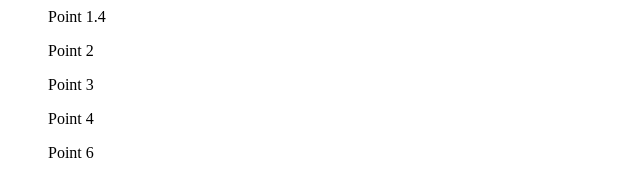
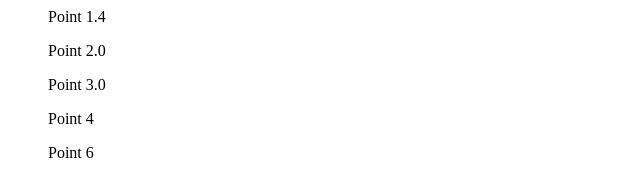
Before and after one commit to TestAradhana/ArisGlobal, a plain HTML site: page index.html in a window 1280 px wide. Shown: the full height of the page, 0-640 px from the left. Drawn offline with Linux system fonts and the light colour scheme.

Commit message:
New Changes

```diff
--- a/index.html
+++ b/index.html
@@ -3,8 +3,8 @@
 </head>
 <body>
 <ul> Point 1.4 </ul>
-<ul> Point 2 </ul>
-<ul> Point 3 </ul>
+<ul> Point 2.0 </ul>
+<ul> Point 3.0 </ul>
 <ul> Point 4 </ul>
 <ul> Point 6 </ul>
 </body>
```
